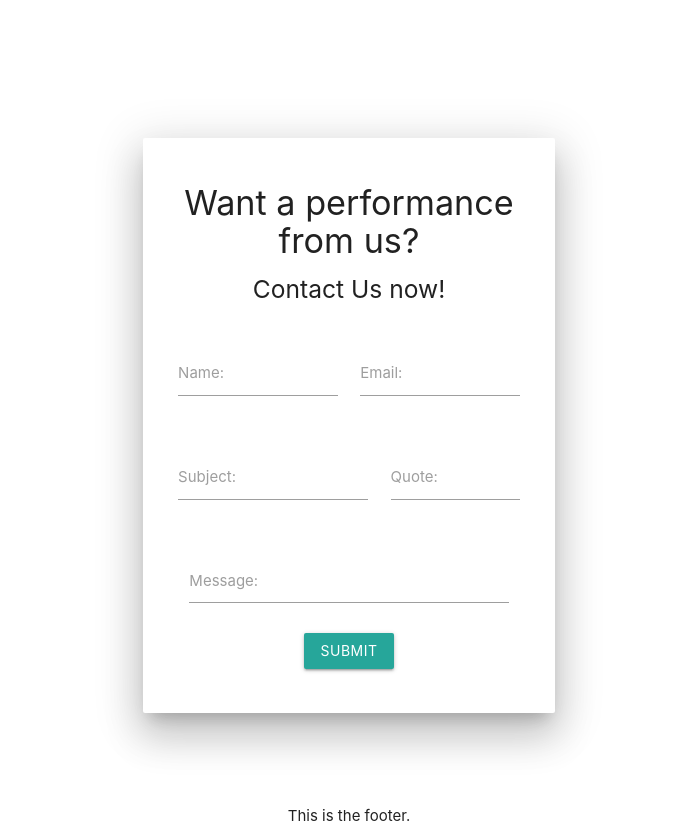
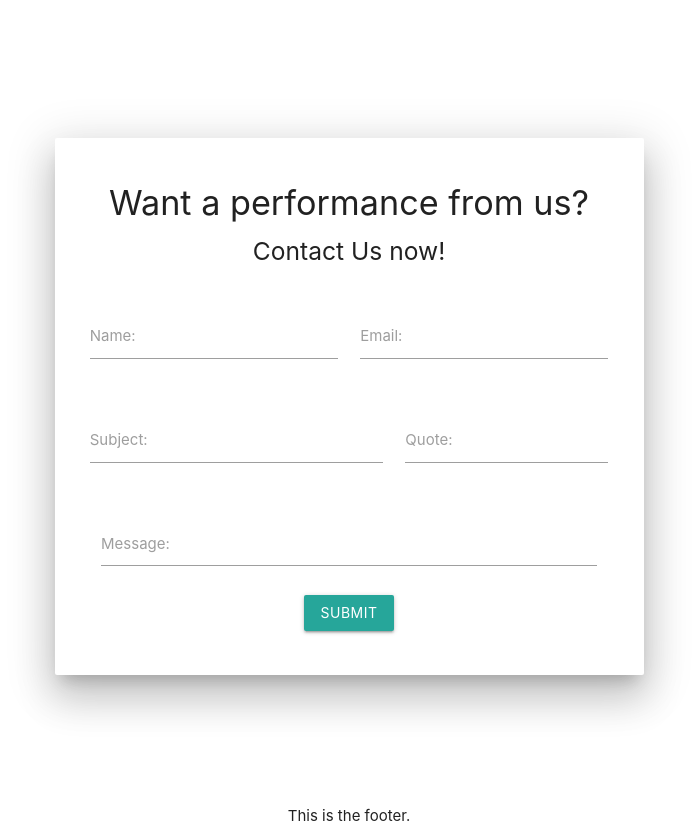
Before and after one commit to saywandeusher/Project-4-WWBB, a React app in the folder wwbb/: page /#/ in a window 1280 px wide. Shown: the part 1520-2348 px from the top of the page, without its empty margins (291-989 px from the left). Built offline with nearby package versions, Linux system fonts and the light colour scheme.

Commit message:
adjust form size

```diff
--- a/wwbb/src/components/form.jsx
+++ b/wwbb/src/components/form.jsx
@@ -31,7 +31,7 @@ handleClick = (event) => {
 
 render() {
   return (
-    <div className="container">
+    <div className="container formContainer">
     <div className="card-panel z-depth-5">
     <div className="row">
 
--- a/wwbb/src/styles/forms.css
+++ b/wwbb/src/styles/forms.css
@@ -0,0 +1,3 @@
+.formContainer {
+  width: 100%;
+}
```
